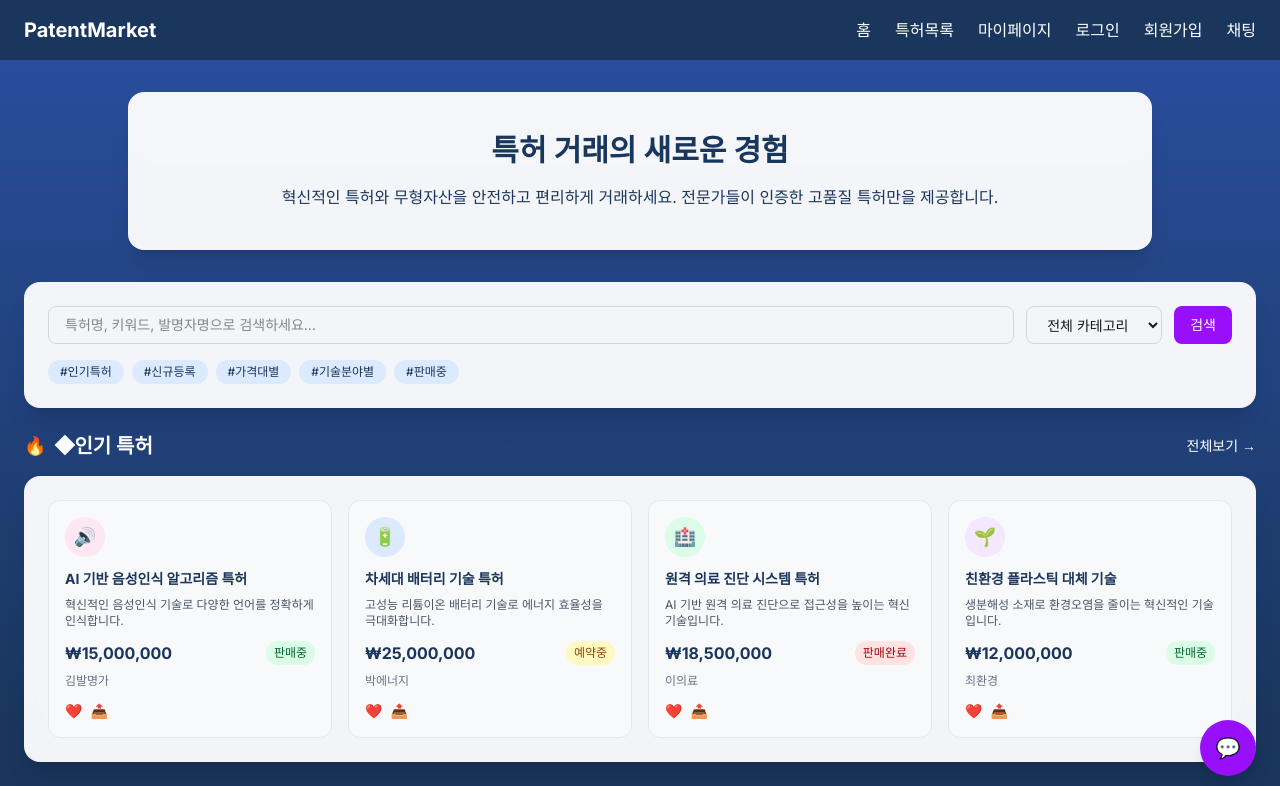
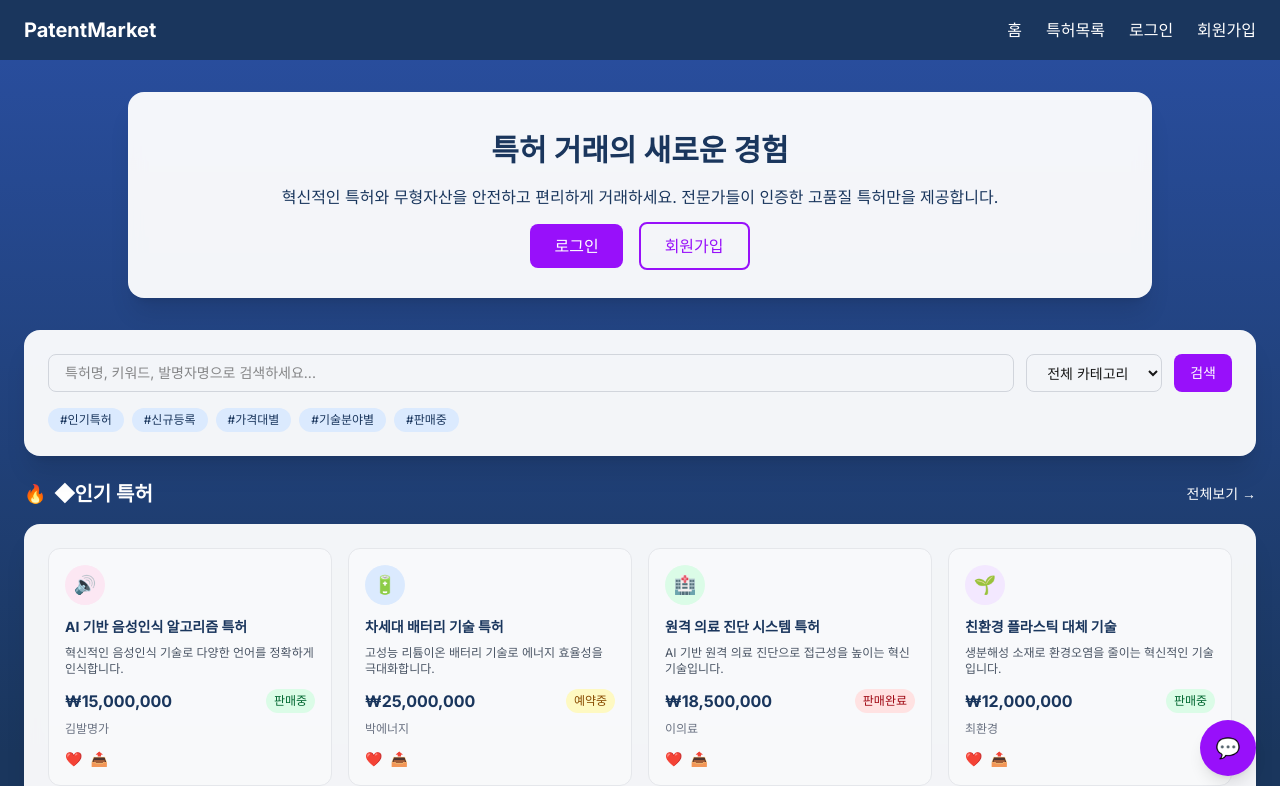
Before and after one commit to Devcourse-BE6-8-2-Team10/Frontend, a Next.js app: page / in a window 1280 px wide. Shown: the top 786 px of the page. Built offline with nearby package versions, Linux system fonts and the light colour scheme.

Commit message:
[feat] 로그인 여부에 따른 헤더 변경, 로그아웃 기능 구현

```diff
--- a/src/app/layout.tsx
+++ b/src/app/layout.tsx
@@ -1,6 +1,8 @@
 import type { Metadata } from "next";
 import { Inter } from "next/font/google";
 import "./globals.css";
+import { AuthProvider } from "@/contexts/AuthContext";
+import Header from "@/components/Header";
 
 const inter = Inter({ subsets: ["latin"] });
 
@@ -17,48 +19,10 @@ export default function RootLayout({
   return (
     <html lang="ko">
       <body className={inter.className}>
-        <div className="min-h-screen bg-gradient-to-b from-[#2a4fa2] via-[#1a365d] to-[#1a365d]">
-          {/* Header */}
-          <header className="bg-[#1a365d] px-6 py-4">
-            <div className="max-w-7xl mx-auto flex justify-between items-center">
-              <div className="text-white text-xl font-bold">PatentMarket</div>
-              <nav className="flex gap-6 text-white">
-                <a href="/" className="hover:text-gray-300 transition-colors">
-                  홈
-                </a>
-                <a
-                  href="/patents"
-                  className="hover:text-gray-300 transition-colors"
-                >
-                  특허목록
-                </a>
-                <a
-                  href="/mypage"
-                  className="hover:text-gray-300 transition-colors"
-                >
-                  마이페이지
-                </a>
-                <a
-                  href="/login"
-                  className="hover:text-gray-300 transition-colors"
-                >
-                  로그인
-                </a>
-                <a
-                  href="/register"
-                  className="hover:text-gray-300 transition-colors"
-                >
-                  회원가입
-                </a>
-                <a
-                  href="/chat"
-                  className="hover:text-gray-300 transition-colors"
-                >
-                  채팅
-                </a>
-              </nav>
-            </div>
-          </header>
+        <AuthProvider>
+          <div className="min-h-screen bg-gradient-to-b from-[#2a4fa2] via-[#1a365d] to-[#1a365d]">
+            {/* Header */}
+            <Header />
 
           {/* Main Content */}
           <main>{children}</main>
@@ -178,6 +142,7 @@ export default function RootLayout({
             </button>
           </div>
         </div>
+        </AuthProvider>
       </body>
     </html>
   );
--- a/src/app/login/page.tsx
+++ b/src/app/login/page.tsx
@@ -2,9 +2,11 @@
 
 import React, { useState } from "react";
 import { useRouter } from "next/navigation";
+import { useAuth } from "@/contexts/AuthContext";
 
 export default function LoginPage() {
   const router = useRouter();
+  const { login } = useAuth();
   const [formData, setFormData] = useState({
     email: "",
     password: "",
@@ -51,9 +53,13 @@ export default function LoginPage() {
           // AccessToken만 localStorage에 저장 (보안상 RefreshToken은 서버에서 관리)
           localStorage.setItem('accessToken', accessToken);
 
-          // 사용자 정보 저장
+          // AuthContext에 사용자 정보 저장
           if (memberInfo) {
-            localStorage.setItem('userInfo', JSON.stringify(memberInfo));
+            login({
+              id: memberInfo.id || memberInfo.memberId,
+              email: memberInfo.email,
+              name: memberInfo.name || memberInfo.nickname,
+            });
           }
 
           // 로그인 성공 시 메인 페이지로 리다이렉트
--- a/src/app/mypage/page.tsx
+++ b/src/app/mypage/page.tsx
@@ -1,6 +1,39 @@
+'use client';
+
 import React from "react";
+import { useAuth } from "@/contexts/AuthContext";
+import { useRouter } from "next/navigation";
+import { useEffect } from "react";
 
 export default function MyPage() {
+  const { user, isAuthenticated, loading } = useAuth();
+  const router = useRouter();
+
+  // 로그인하지 않은 사용자는 로그인 페이지로 리다이렉트
+  useEffect(() => {
+    if (!loading && !isAuthenticated) {
+      router.push('/login');
+    }
+  }, [isAuthenticated, loading, router]);
+
+  // 로딩 중이거나 인증되지 않은 경우 로딩 표시
+  if (loading || !isAuthenticated) {
+    return (
+      <div className="pb-10">
+        <section className="px-6 py-8">
+          <div className="max-w-7xl mx-auto">
+            <div className="bg-white/95 backdrop-blur-sm rounded-2xl p-6 shadow-xl">
+              <div className="text-center">
+                <div className="animate-spin rounded-full h-12 w-12 border-b-2 border-purple-600 mx-auto"></div>
+                <p className="mt-4 text-gray-600">로딩 중...</p>
+              </div>
+            </div>
+          </div>
+        </section>
+      </div>
+    );
+  }
+
   return (
     <div className="pb-10">
       <section className="px-6 py-8">
@@ -14,8 +47,8 @@ export default function MyPage() {
                 <span className="text-purple-600 text-xl">👤</span>
               </div>
               <div>
-                <h2 className="text-lg font-bold text-[#1a365d]">김사용자</h2>
-                <p className="text-gray-600 text-sm">kim@example.com</p>
+                <h2 className="text-lg font-bold text-[#1a365d]">{user?.name || '사용자'}</h2>
+                <p className="text-gray-600 text-sm">{user?.email || '이메일 없음'}</p>
               </div>
             </div>
             <div className="grid grid-cols-1 md:grid-cols-3 gap-4 text-center">
--- a/src/app/page.tsx
+++ b/src/app/page.tsx
@@ -1,6 +1,11 @@
+'use client';
+
 import Image from "next/image";
+import { useAuth } from "@/contexts/AuthContext";
 
 export default function Home() {
+  const { user, isAuthenticated } = useAuth();
+
   return (
     <>
       {/* Hero Section */}
@@ -8,7 +13,28 @@ export default function Home() {
         <div className="max-w-7xl mx-auto">
           <div className="bg-white/95 backdrop-blur-sm rounded-2xl p-10 text-center max-w-5xl mx-auto shadow-xl">
             <h1 className="text-3xl font-bold text-[#1a365d] mb-4">특허 거래의 새로운 경험</h1>
-            <p className="text-base text-[#1a365d] leading-relaxed">혁신적인 특허와 무형자산을 안전하고 편리하게 거래하세요. 전문가들이 인증한 고품질 특허만을 제공합니다.</p>
+            <p className="text-base text-[#1a365d] leading-relaxed">
+              {isAuthenticated
+                ? `${user?.name}님을 위한 맞춤 특허를 찾아보세요.`
+                : '혁신적인 특허와 무형자산을 안전하고 편리하게 거래하세요. 전문가들이 인증한 고품질 특허만을 제공합니다.'
+              }
+            </p>
+            {!isAuthenticated && (
+              <div className="mt-6">
+                <a
+                  href="/login"
+                  className="bg-purple-600 hover:bg-purple-700 text-white px-6 py-3 rounded-lg transition-colors font-medium mr-4"
+                >
+                  로그인
+                </a>
+                <a
+                  href="/register"
+                  className="bg-transparent border-2 border-purple-600 text-purple-600 hover:bg-purple-600 hover:text-white px-6 py-3 rounded-lg transition-colors font-medium"
+                >
+                  회원가입
+                </a>
+              </div>
+            )}
           </div>
         </div>
       </section>
--- /dev/null
+++ b/src/components/Header.tsx
@@ -0,0 +1,63 @@
+'use client';
+
+import { useAuth } from '@/contexts/AuthContext';
+import Link from 'next/link';
+
+const Header = () => {
+  const { isAuthenticated, user, logout } = useAuth();
+
+  const handleLogout = async () => {
+    await logout();
+    // 로그아웃 후 홈페이지로 리다이렉트
+    window.location.href = '/';
+  };
+
+  return (
+    <header className="bg-[#1a365d] px-6 py-4">
+      <div className="max-w-7xl mx-auto flex justify-between items-center">
+        <div className="text-white text-xl font-bold">
+          <Link href="/">PatentMarket</Link>
+        </div>
+
+        <nav className="flex gap-6 text-white">
+          <Link href="/" className="hover:text-gray-300 transition-colors">
+            홈
+          </Link>
+          <Link href="/patents" className="hover:text-gray-300 transition-colors">
+            특허목록
+          </Link>
+
+          {isAuthenticated ? (
+            // 로그인 후 메뉴
+            <>
+              <Link href="/chat" className="hover:text-gray-300 transition-colors">
+                채팅
+              </Link>
+              <Link href="/mypage" className="hover:text-gray-300 transition-colors">
+                마이페이지
+              </Link>
+              <button
+                onClick={handleLogout}
+                className="hover:text-gray-300 transition-colors cursor-pointer"
+              >
+                로그아웃
+              </button>
+            </>
+          ) : (
+            // 로그인 전 메뉴
+            <>
+              <Link href="/login" className="hover:text-gray-300 transition-colors">
+                로그인
+              </Link>
+              <Link href="/register" className="hover:text-gray-300 transition-colors">
+                회원가입
+              </Link>
+            </>
+          )}
+        </nav>
+      </div>
+    </header>
+  );
+};
+
+export default Header;
--- /dev/null
+++ b/src/contexts/AuthContext.tsx
@@ -0,0 +1,96 @@
+'use client';
+
+import React, { createContext, useContext, useState, useEffect, ReactNode } from 'react';
+import Cookies from 'js-cookie';
+
+interface User {
+  id: string;
+  email: string;
+  name: string;
+  // 필요한 다른 사용자 정보들
+}
+
+interface AuthContextType {
+  user: User | null;
+  isAuthenticated: boolean;
+  login: (userData: User) => void;
+  logout: () => void;
+  loading: boolean;
+}
+
+const AuthContext = createContext<AuthContextType | undefined>(undefined);
+
+export const useAuth = () => {
+  const context = useContext(AuthContext);
+  if (context === undefined) {
+    throw new Error('useAuth must be used within an AuthProvider');
+  }
+  return context;
+};
+
+interface AuthProviderProps {
+  children: ReactNode;
+}
+
+export const AuthProvider: React.FC<AuthProviderProps> = ({ children }) => {
+  const [user, setUser] = useState<User | null>(null);
+  const [loading, setLoading] = useState(true);
+
+  useEffect(() => {
+    // 페이지 로드 시 쿠키에서 사용자 정보 확인
+    const userCookie = Cookies.get('user');
+    if (userCookie) {
+      try {
+        const userData = JSON.parse(userCookie);
+        setUser(userData);
+      } catch (error) {
+        console.error('Failed to parse user cookie:', error);
+        Cookies.remove('user');
+      }
+    }
+    setLoading(false);
+  }, []);
+
+  const login = (userData: User) => {
+    setUser(userData);
+    // 쿠키에 사용자 정보 저장 (7일간 유효)
+    Cookies.set('user', JSON.stringify(userData), { expires: 7 });
+  };
+
+  const logout = async () => {
+    try {
+      // Backend에 로그아웃 요청을 보내서 refreshToken을 null로 업데이트
+      const backendUrl = process.env.NEXT_PUBLIC_BACKEND_URL || 'http://localhost:8080';
+      const accessToken = localStorage.getItem('accessToken');
+
+      if (accessToken) {
+        await fetch(`${backendUrl}/api/auth/logout`, {
+          method: 'POST',
+          headers: {
+            'Content-Type': 'application/json',
+            'Authorization': `Bearer ${accessToken}`,
+          },
+        });
+      }
+    } catch (error) {
+      console.error('Logout API call failed:', error);
+    } finally {
+      // 로컬 상태 정리
+      setUser(null);
+      // 쿠키에서 사용자 정보 제거
+      Cookies.remove('user');
+      // localStorage에서 토큰 제거
+      localStorage.removeItem('accessToken');
+    }
+  };
+
+  const value: AuthContextType = {
+    user,
+    isAuthenticated: !!user,
+    login,
+    logout,
+    loading,
+  };
+
+  return <AuthContext.Provider value={value}>{children}</AuthContext.Provider>;
+};
```
Also changed, not shown: package.json (+8 -6 lines), 2 other files (tests, documents, lock files or other folders).
